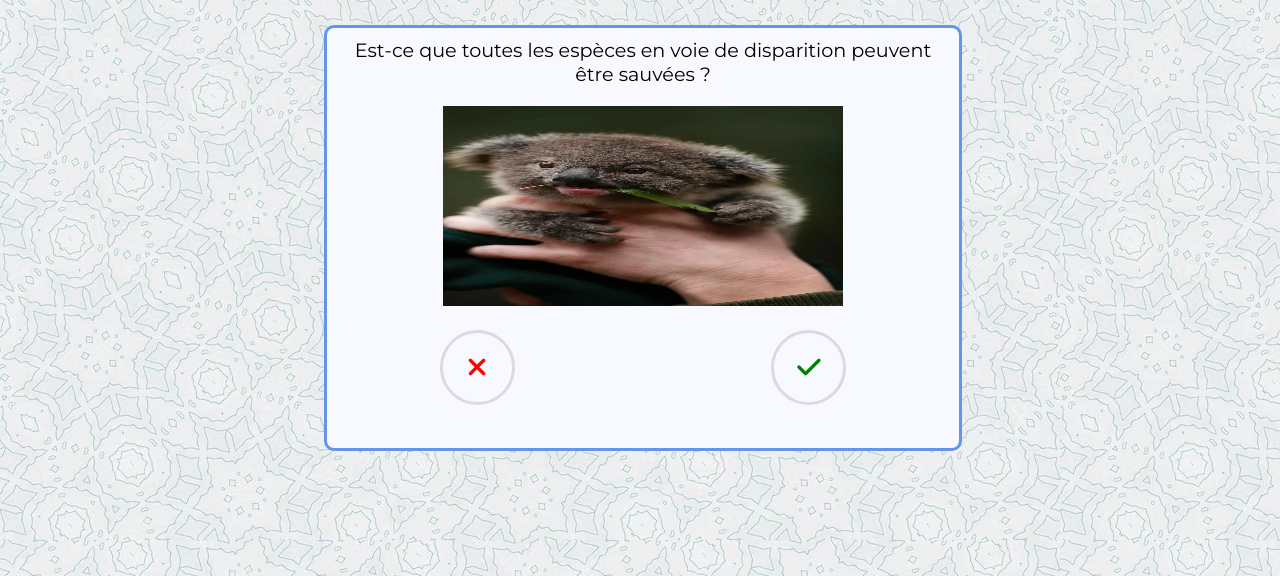
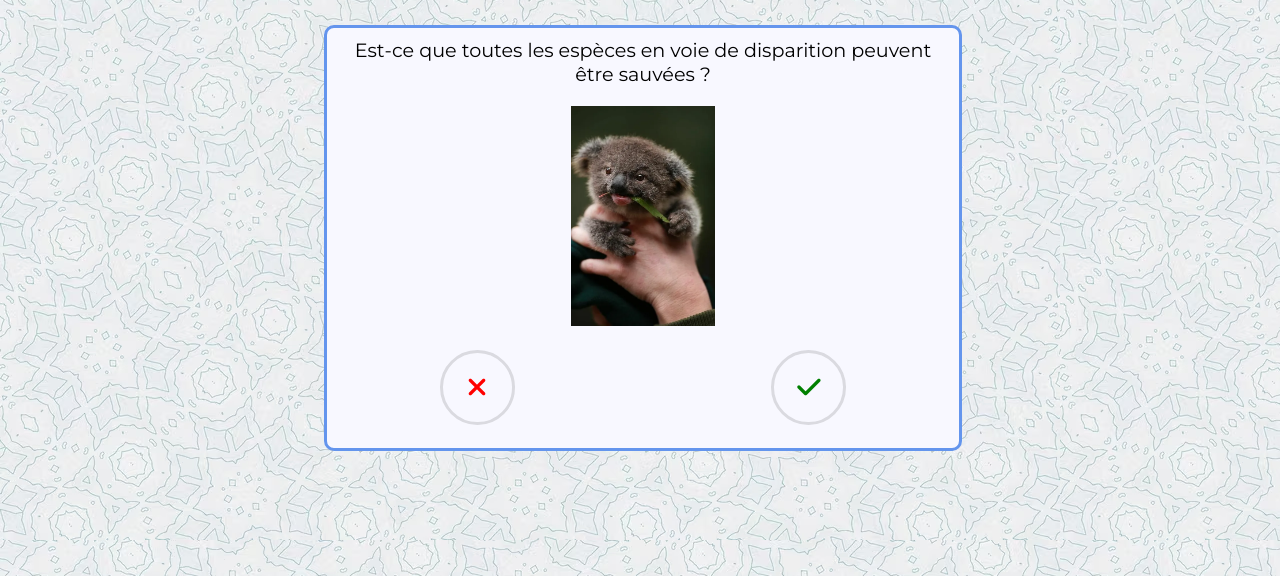
Before and after one commit to AuriLeBG/Communaut-DeLaPOOP, a PHP site: page /pages/home.php in a window 1280 px wide. Shown: the part 123-699 px from the top of the page. Run offline with PHP 8.4, Linux system fonts and the light colour scheme; some libraries are stand-ins or nearby versions.

Commit message:
css amend

```diff
--- a/css/style.css
+++ b/css/style.css
@@ -102,9 +102,10 @@ footer {
 }
 
 #card_image{
-    width: 400px;
-    height: 200px;
+    max-width: 400px;
+    max-height: 220px;
     overflow: hidden;
+    object-fit: cover;
     padding: 10px;
 }
 
@@ -112,6 +113,10 @@ footer {
     vertical-align: bottom;
 }
 
+#details{
+    padding: 10px;
+}
+
 #title{
     padding: 10px;
 }
--- a/pages/home.php
+++ b/pages/home.php
@@ -9,6 +9,9 @@ use Class\CliMatch\Question;
 ob_start();
 
 ?>
+<div id="pinguin">
+
+</div>
 
 <div id="match">
     <div id="card">
```
